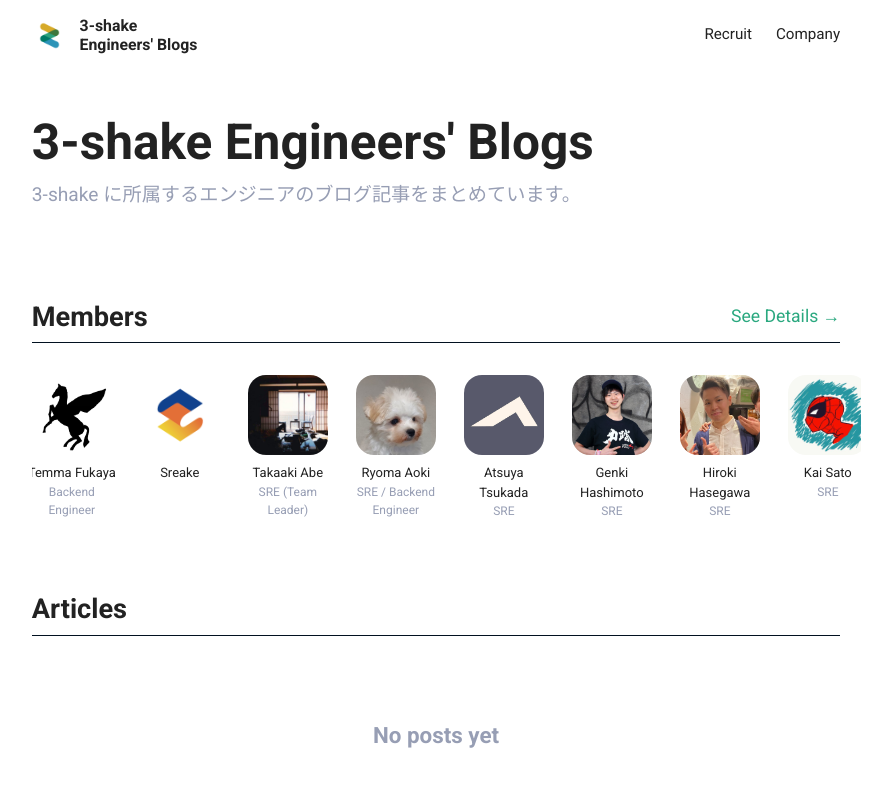
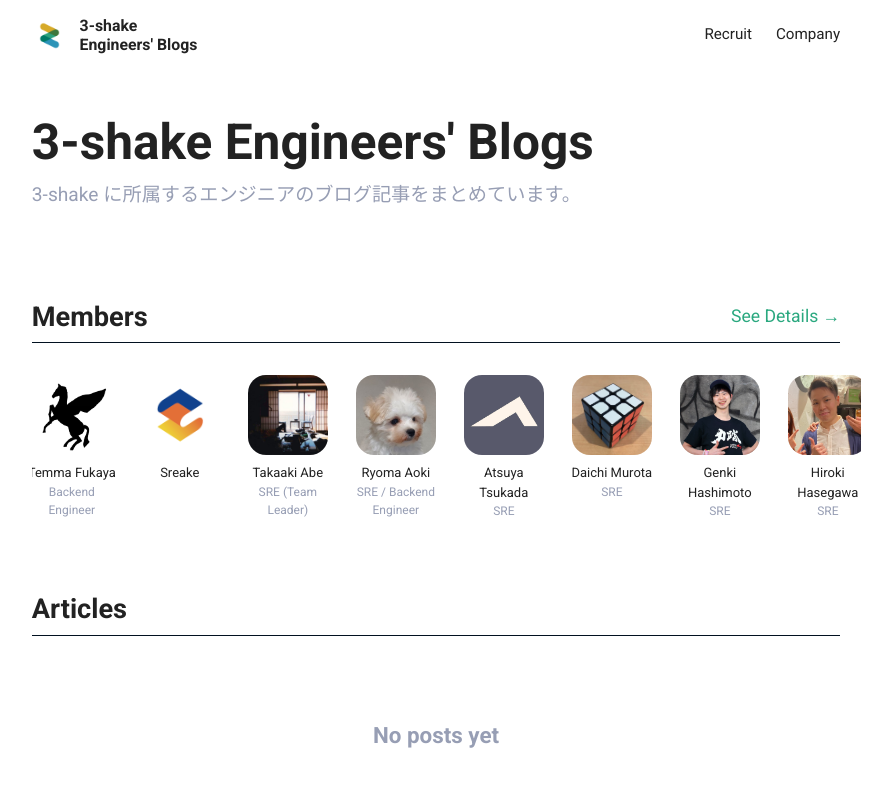
Before and after one commit to catnose99/team-blog-hub, a Next.js app: page / in a window 1280 px wide. Shown: the top 800 px of the page, without its empty margins (204-1096 px from the left). Built offline with nearby package versions, Linux system fonts and the light colour scheme.

Commit message:
add d-murota

```diff
--- a/members.ts
+++ b/members.ts
@@ -257,4 +257,16 @@
     githubUsername: "Pranc1ngPegasus",
     websiteUrl: "https://pranc1ngpegasus.com",
   },
+  {
+    id: "d-murota",
+    name: "Daichi Murota",
+    role: "SRE",
+    bio: "d-murota",
+    avatarSrc: "/avatars/d-murota.jpg",
+    sources: [],
+    includeUrlRegex: "",
+    twitterUsername: "",
+    githubUsername: "d-murota-w",
+    websiteUrl: "",
+  },
 ].sort((a, b) => (a.id < b.id ? -1 : 1));
```
Also changed, not shown: public/avatars/d-murota.jpg (added).
